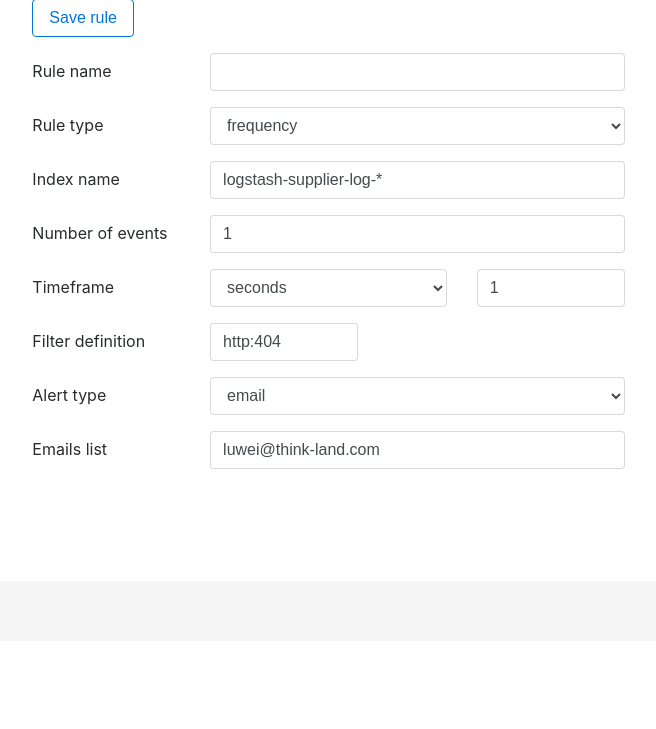
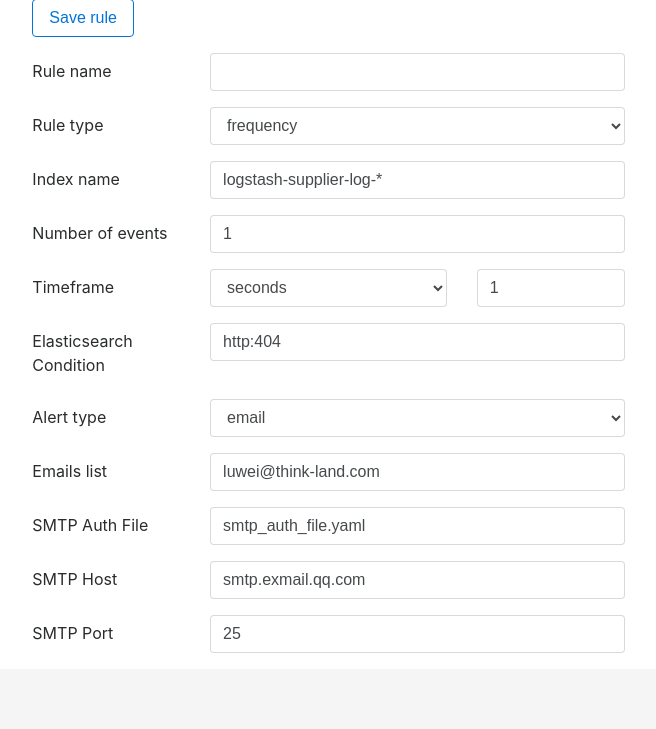
Before and after one commit to luweiv9988/ElastAlertGUI, a Flask app: template elastalertgui/templates/add_rule.html in a window 1280 px wide. Shown: the part 159-888 px from the top of the page, without its empty margins (196-852 px from the left). Before the commit the page ends 628 px from the top, so only its background shows below. Run offline with Flask 2, Linux system fonts and the light colour scheme; the template is opened without the code that fills it: values that come from a table or form of the project are taken from there, others are empty; parts of the project's set-up code (start-up, migrations or seed data) failed here and were passed over; some libraries are stand-ins or nearby versions.

Commit message:
暂时删除界面filter2选项控件

```diff
--- a/elastalertgui/templates/add_rule.html
+++ b/elastalertgui/templates/add_rule.html
@@ -60,17 +60,15 @@
           </div>
       </div>
       <div class="form-group row">
-        <label for="filter" class="col-2 col-form-label">Filter definition</label>
-          <div class="col-2">
+        <label for="search-filter" class="col-2 col-form-label">Elasticsearch Condition</label>
+          <div class="col-5">
             {{ form.filter(class="form-control") }}
-          </div>
-          <div class="col-3">
-            {{ form.filter2(class="form-control") }}
           </div>
           <div class="col-5">
             {% for error in form.filter.errors %} <span style="color: red;">[{{ error }}] {% endfor %}</span>
           </div>
       </div>
+
       <div class="form-group row">
         <label for="alert" class="col-2 col-form-label">Alert type</label>
           <div class="col-5">
@@ -89,6 +87,33 @@
           {% for error in form.email.errors %} <span style="color: red;">[{{ error }}] {% endfor %}</span>
           </div>
       </div>
+      <div class="form-group row">
+        <label for="smtp-auth" class="col-2 col-form-label">SMTP Auth File</label>
+          <div class="col-5">
+            {{ form.smtp_auth_file(class="form-control") }}
+          </div>
+          <div class="col-5">
+            {% for error in form.smtp_auth_file.errors %} <span style="color: red;">[{{ error }}] {% endfor %}</span>
+          </div>
+      </div>
+      <div class="form-group row">
+        <label for="smtp-host" class="col-2 col-form-label">SMTP Host</label>
+          <div class="col-5">
+            {{ form.smtp_host(class="form-control") }}
+          </div>
+          <div class="col-5">
+            {% for error in form.smtp_host.errors %} <span style="color: red;">[{{ error }}] {% endfor %}</span>
+          </div>
+      </div>
+      <div class="form-group row">
+        <label for="smtp-port" class="col-2 col-form-label">SMTP Port</label>
+          <div class="col-5">
+            {{ form.smtp_port(class="form-control") }}
+          </div>
+          <div class="col-5">
+            {% for error in form.smtp_port.errors %} <span style="color: red;">[{{ error }}] {% endfor %}</span>
+          </div>
+      </div>
 
   </form>
 </main>
```
